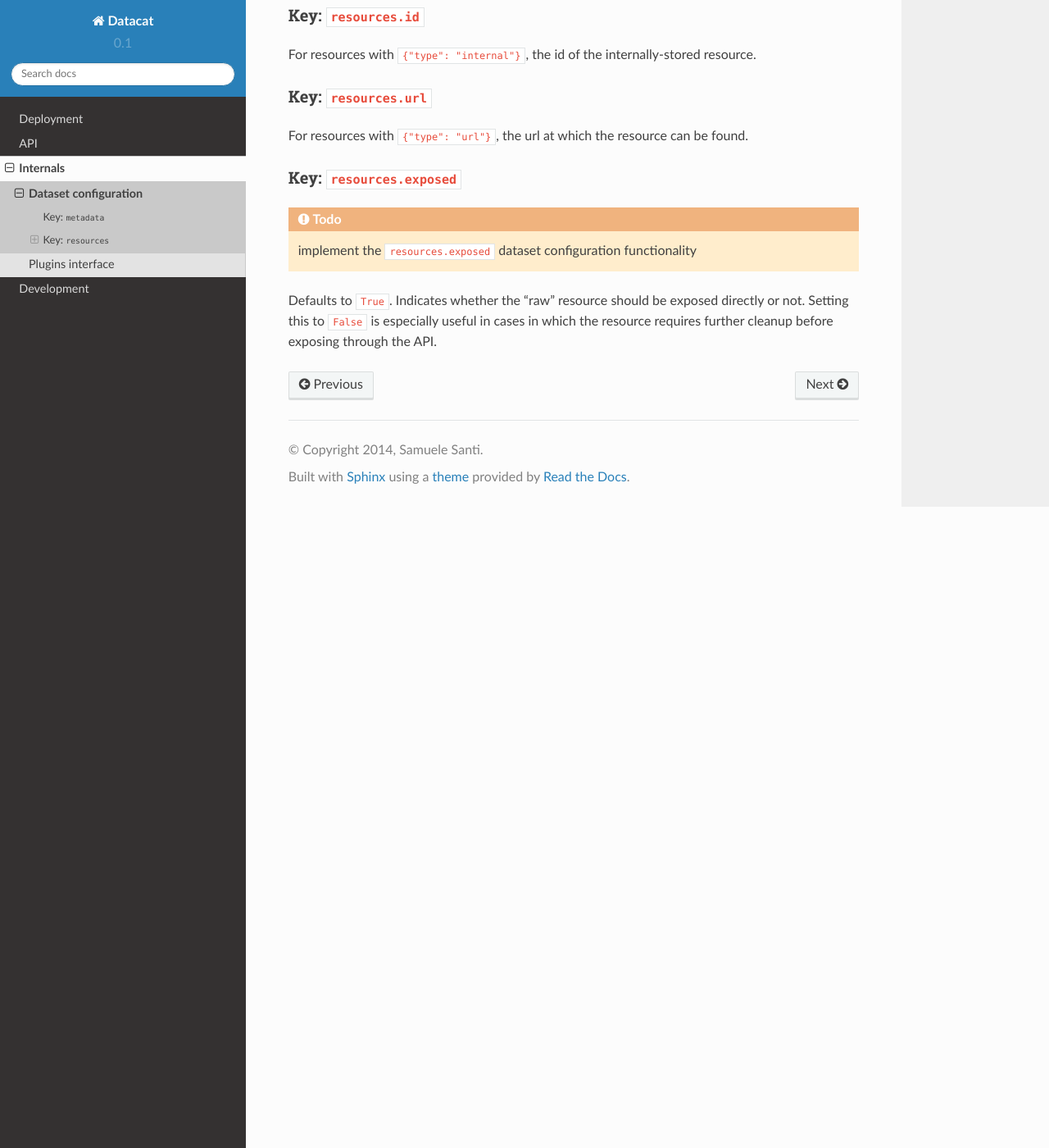
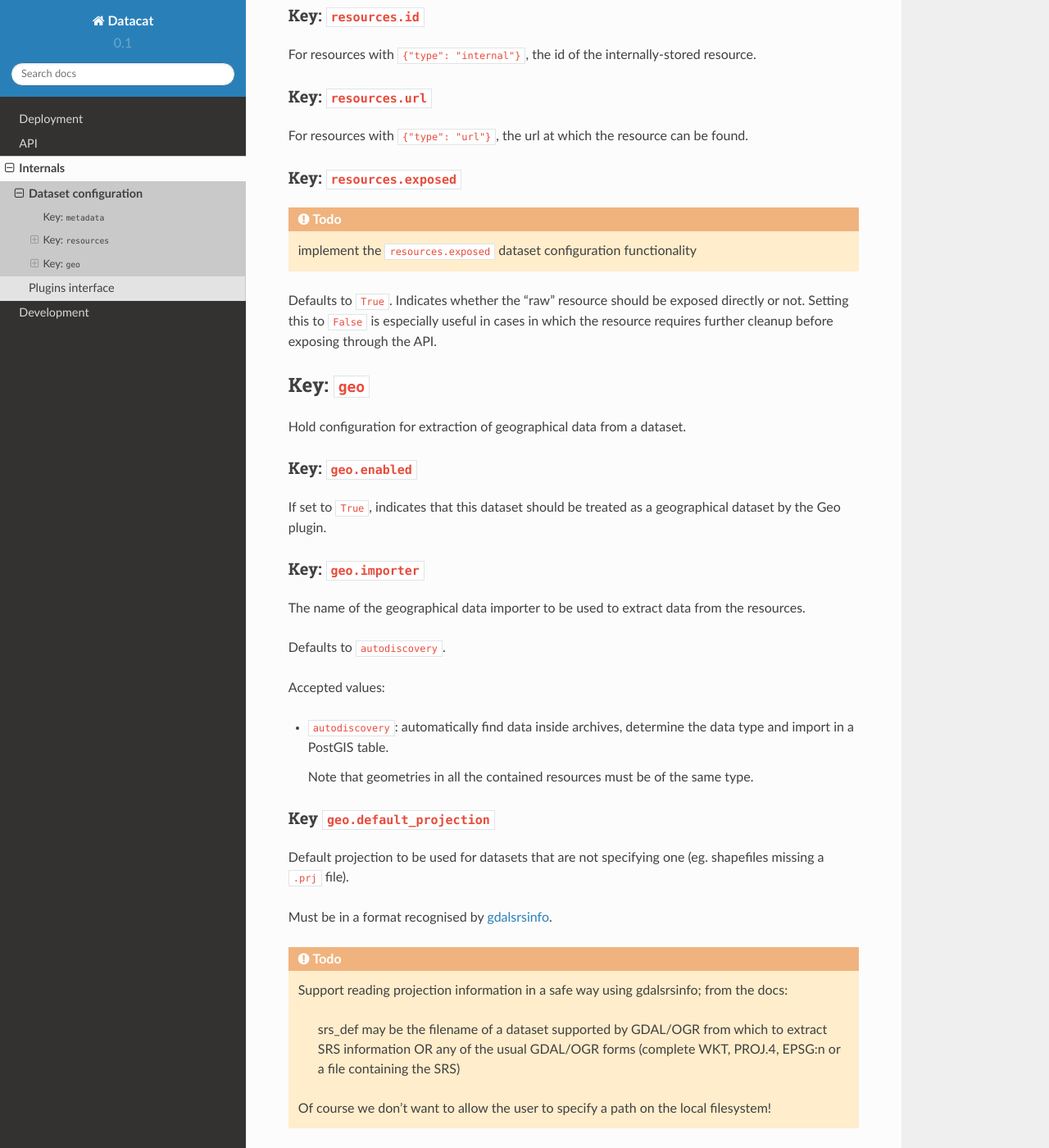
Before and after one commit to rshk-archive/datacat-poc-140825, a Sphinx documentation site: the page built from docs/source/internals/dataset-configuration.rst, in a window 1280 px wide and 1400 px high, scrolled down 1146 px. Shown: the whole window at 82% size. Built offline with Sphinx 7.4.7 and the Read the Docs theme 2.0.0, drawn with Linux system fonts in a browser that asks for light colours.

Commit message:
Drafted spec of dataset configuration for geo plugins

```diff
--- a/docs/source/internals/dataset-configuration.rst
+++ b/docs/source/internals/dataset-configuration.rst
@@ -76,3 +76,55 @@ Defaults to ``True``. Indicates whether the "raw" resource should be
 exposed directly or not. Setting this to ``False`` is especially
 useful in cases in which the resource requires further cleanup before
 exposing through the API.
+
+
+Key: ``geo``
+============
+
+Hold configuration for extraction of geographical data from a dataset.
+
+
+Key: ``geo.enabled``
+--------------------
+
+If set to ``True``, indicates that this dataset should be treated as a
+geographical dataset by the Geo plugin.
+
+
+Key: ``geo.importer``
+---------------------
+
+The name of the geographical data importer to be used to extract data
+from the resources.
+
+Defaults to ``autodiscovery``.
+
+Accepted values:
+
+- ``autodiscovery``: automatically find data inside archives,
+  determine the data type and import in a PostGIS table.
+
+  Note that geometries in all the contained resources must be of the
+  same type.
+
+
+Key ``geo.default_projection``
+------------------------------
+
+Default projection to be used for datasets that are not specifying one
+(eg. shapefiles missing a ``.prj`` file).
+
+Must be in a format recognised by `gdalsrsinfo`_.
+
+.. _gdalsrsinfo: http://www.gdal.org/gdalsrsinfo.html
+
+.. todo:: Support reading projection information in a safe way using
+          gdalsrsinfo; from the docs:
+
+               srs_def may be the filename of a dataset supported by
+	       GDAL/OGR from which to extract SRS information OR any of
+	       the usual GDAL/OGR forms (complete WKT, PROJ.4, EPSG:n
+	       or a file containing the SRS)
+
+	  Of course we don't want to allow the user to specify a path
+	  on the local filesystem!
```
